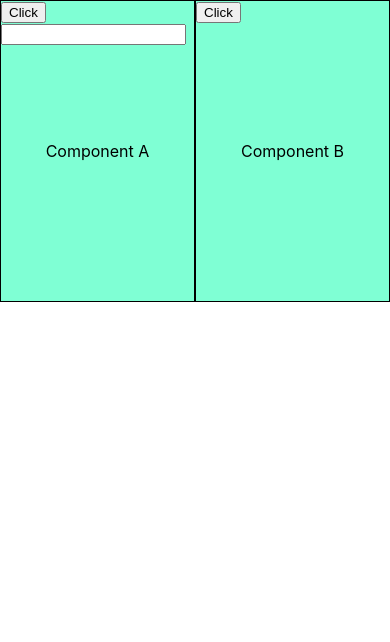
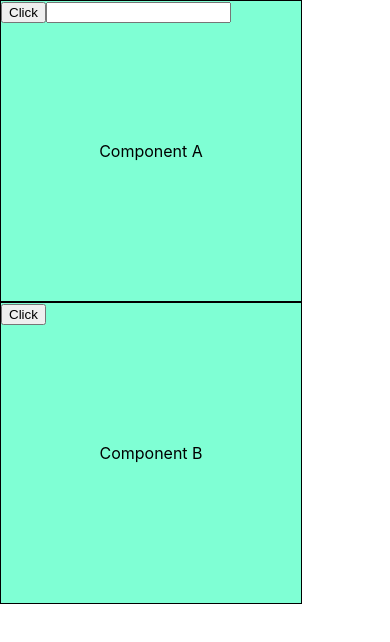
Before and after one commit to andelarajic/React-test, a React (Create React App) app in the folder react-test/: page / in a window 390 px wide. Shown: the top 642 px of the page. Built offline with nearby package versions, Linux system fonts and the light colour scheme.

Commit message:
Task 6 stacking components

```diff
--- a/react-test/src/App.css
+++ b/react-test/src/App.css
@@ -22,3 +22,9 @@
     margin-right: -50%;
     transform: translate(-50%, -50%);
 }
+
+@media (max-width: 500px) {
+    .App {
+        flex-direction: column;
+    }
+}
```
